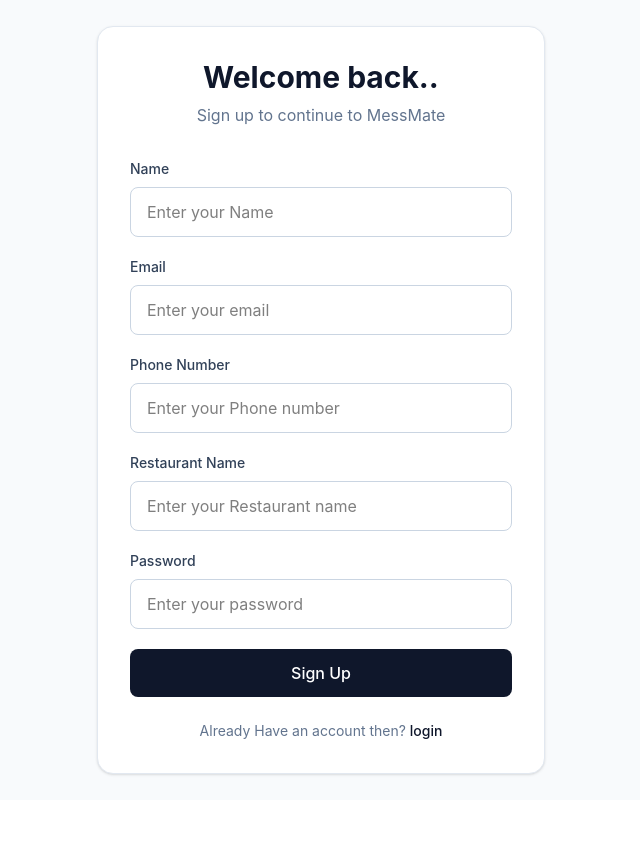
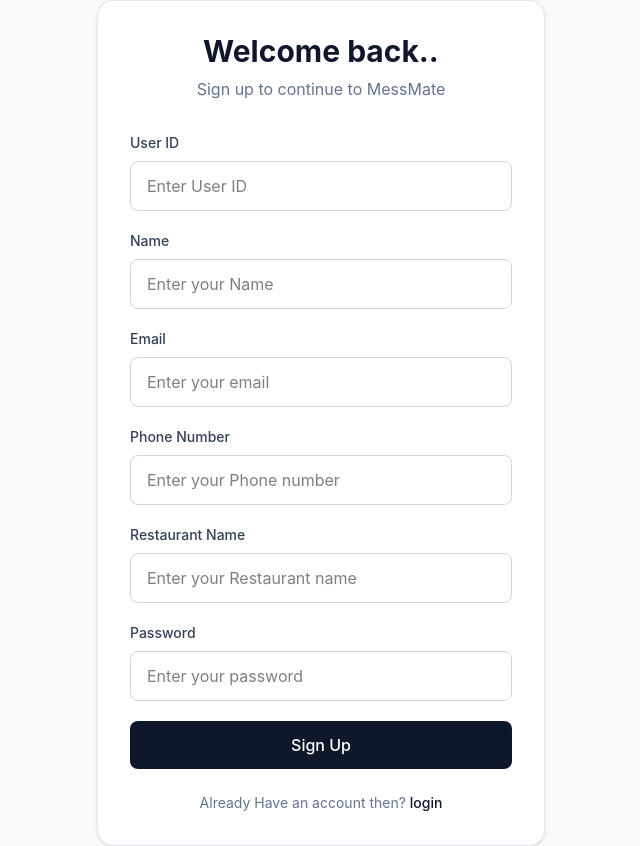
Before and after one commit to vermaaditya17/MessMate2.0, a React (Vite) app in the folder client/: page /user/register in a window 1280 px wide. Shown: the whole page, without its empty margins (319-959 px from the left). Before the commit the page ends 800 px from the top, so only its background shows below. Built offline with nearby package versions, Linux system fonts and the light colour scheme.

Commit message:
remove node_module and ignore env

```diff
--- a/client/package.json
+++ b/client/package.json
@@ -11,6 +11,7 @@
   },
   "dependencies": {
     "@tailwindcss/vite": "^4.3.0",
+    "axios": "^1.18.0",
     "html5-qrcode": "^2.3.8",
     "lucide-react": "^1.17.0",
     "react": "^19.2.6",
--- a/client/src/component/admin/AdminLogin.jsx
+++ b/client/src/component/admin/AdminLogin.jsx
@@ -1,9 +1,63 @@
-import { Link } from "react-router-dom";
+import { useState } from "react";
+import { Link, useNavigate } from "react-router-dom";
+import axios from "axios";
 
 export default function AdminLogin() {
+  const navigate = useNavigate();
+
+  const [formData, setFormData] = useState({
+    email: "",
+    password: "",
+  });
+
+  const handleChange = (e) => {
+    setFormData({
+      ...formData,
+      [e.target.name]: e.target.value,
+    });
+  };
+
+  const handleSubmit = async (e) => {
+    e.preventDefault();
+
+    try {
+      const res = await axios.post(
+        "http://localhost:5000/api/admin/login",
+        formData
+      );
+
+      console.log(res.data);
+
+      localStorage.setItem(
+        "admin",
+        JSON.stringify(res.data.admin)
+      );
+
+      if (res.data.token) {
+        localStorage.setItem(
+          "token",
+          res.data.token
+        );
+      }
+
+      alert("Login Successful");
+
+      navigate("/admin/dashboard");
+
+    } catch (error) {
+      console.log(error);
+
+      alert(
+        error.response?.data?.message ||
+        "Login Failed"
+      );
+    }
+  };
+
   return (
     <div className="min-h-screen flex items-center justify-center bg-slate-50 px-4">
       <div className="w-full max-w-md bg-white p-8 rounded-2xl shadow-md">
+
         <h1 className="text-3xl font-bold text-center">
           Admin Login
         </h1>
@@ -12,17 +66,28 @@
           Login to manage your mess
         </p>
 
-        <form className="mt-8 space-y-4">
+        <form
+          onSubmit={handleSubmit}
+          className="mt-8 space-y-4"
+        >
           <input
             type="email"
+            name="email"
+            value={formData.email}
+            onChange={handleChange}
             placeholder="Admin Email"
             className="w-full p-3 border rounded-lg"
+            required
           />
 
           <input
             type="password"
+            name="password"
+            value={formData.password}
+            onChange={handleChange}
             placeholder="Password"
             className="w-full p-3 border rounded-lg"
+            required
           />
 
           <button
--- a/client/src/component/admin/AdminRegister.jsx
+++ b/client/src/component/admin/AdminRegister.jsx
@@ -1,10 +1,52 @@
-
-import { Link } from "react-router-dom";
+import { useState } from "react";
+import { Link, useNavigate } from "react-router-dom";
+import axios from "axios";
 
 export default function AdminRegister() {
+  const navigate = useNavigate();
+
+  const [formData, setFormData] = useState({
+    ownerName: "",
+    restaurantName: "",
+    email: "",
+    mobile: "",
+    password: "",
+  });
+
+  const handleChange = (e) => {
+    setFormData({
+      ...formData,
+      [e.target.name]: e.target.value,
+    });
+  };
+
+  const handleSubmit = async (e) => {
+    e.preventDefault();
+
+    try {
+      const res = await axios.post(
+        "http://localhost:5000/api/admin/register",
+        formData
+      );
+
+      alert(res.data.message);
+
+      navigate("/admin/login");
+
+    } catch (error) {
+      console.log(error);
+
+      alert(
+        error.response?.data?.message ||
+        "Registration Failed"
+      );
+    }
+  };
+
   return (
     <div className="min-h-screen flex items-center justify-center bg-slate-50 px-4">
       <div className="w-full max-w-md bg-white p-8 rounded-2xl shadow-md">
+
         <h1 className="text-3xl font-bold text-center">
           Admin Register
         </h1>
@@ -13,35 +55,58 @@
           Create your mess owner account
         </p>
 
-        <form className="mt-8 space-y-4">
+        <form
+          onSubmit={handleSubmit}
+          className="mt-8 space-y-4"
+        >
           <input
             type="text"
+            name="ownerName"
+            value={formData.ownerName}
+            onChange={handleChange}
             placeholder="Full Name"
             className="w-full p-3 border rounded-lg"
+            required
           />
 
           <input
             type="text"
+            name="restaurantName"
+            value={formData.restaurantName}
+            onChange={handleChange}
             placeholder="Mess Name"
             className="w-full p-3 border rounded-lg"
+            required
           />
 
           <input
             type="email"
+            name="email"
+            value={formData.email}
+            onChange={handleChange}
             placeholder="Email"
             className="w-full p-3 border rounded-lg"
+            required
           />
 
           <input
             type="tel"
+            name="mobile"
+            value={formData.mobile}
+            onChange={handleChange}
             placeholder="Mobile Number"
             className="w-full p-3 border rounded-lg"
+            required
           />
 
           <input
             type="password"
+            name="password"
+            value={formData.password}
+            onChange={handleChange}
             placeholder="Password"
             className="w-full p-3 border rounded-lg"
+            required
           />
 
           <button
--- a/client/src/component/user/Login.jsx
+++ b/client/src/component/user/Login.jsx
@@ -1,6 +1,52 @@
-import { Link } from "react-router-dom";
+import { useState } from "react";
+import { Link, useNavigate } from "react-router-dom";
+import axios from "axios";
 
 export default function Login() {
+  const navigate = useNavigate();
+
+  const [formData, setFormData] = useState({
+    email: "",
+    password: "",
+  });
+
+  const handleChange = (e) => {
+    setFormData({
+      ...formData,
+      [e.target.name]: e.target.value,
+    });
+  };
+
+  const handleSubmit = async (e) => {
+    e.preventDefault();
+
+    try {
+      const res = await axios.post(
+        "http://localhost:5000/api/users/login",
+        formData
+      );
+
+      console.log(res.data);
+
+      localStorage.setItem(
+        "user",
+        JSON.stringify(res.data.user)
+      );
+
+      alert("Login Successful");
+
+      navigate("/user/dashboard");
+
+    } catch (error) {
+      console.log(error);
+
+      alert(
+        error.response?.data?.message ||
+          "Login Failed"
+      );
+    }
+  };
+
   return (
     <div className="min-h-screen flex items-center justify-center bg-slate-50 px-4">
       <div className="w-full max-w-md bg-white rounded-2xl shadow-sm border border-slate-200 p-8">
@@ -9,20 +55,29 @@
           <h1 className="text-3xl font-bold text-slate-900">
             Welcome Back
           </h1>
+
           <p className="mt-2 text-slate-500">
             Sign in to continue to MessMate
           </p>
         </div>
 
-        <form className="mt-8 space-y-5">
+        <form
+          onSubmit={handleSubmit}
+          className="mt-8 space-y-5"
+        >
           <div>
             <label className="block text-sm font-medium text-slate-700 mb-2">
-              Email or phone number
+              Email
             </label>
+
             <input
               type="email"
-              placeholder="Enter your email or Number"
+              name="email"
+              value={formData.email}
+              onChange={handleChange}
+              placeholder="Enter your email"
               className="w-full px-4 py-3 border border-slate-300 rounded-lg outline-none focus:ring-2 focus:ring-slate-900"
+              required
             />
           </div>
 
@@ -30,10 +85,15 @@
             <label className="block text-sm font-medium text-slate-700 mb-2">
               Password
             </label>
+
             <input
               type="password"
+              name="password"
+              value={formData.password}
+              onChange={handleChange}
               placeholder="Enter your password"
               className="w-full px-4 py-3 border border-slate-300 rounded-lg outline-none focus:ring-2 focus:ring-slate-900"
+              required
             />
           </div>
 
@@ -47,10 +107,12 @@
 
         <p className="mt-6 text-center text-sm text-slate-500">
           Don't have an account?{" "}
-
-        <Link to={"/user/register"} className="text-slate-900 font-medium hover:underline">
-        Sign Up
-        </Link>
+          <Link
+            to="/user/register"
+            className="text-slate-900 font-medium hover:underline"
+          >
+            Sign Up
+          </Link>
         </p>
       </div>
     </div>
--- a/client/src/component/user/RegisterForm.jsx
+++ b/client/src/component/user/RegisterForm.jsx
@@ -1,6 +1,48 @@
-import { Link } from "react-router-dom";
+import { useState} from "react";
+import { Link, useNavigate } from "react-router-dom";
+import axios from "axios"
 
 export default function RegisterForm(){
+  const navigate = useNavigate()
+
+  const [formData , setFormData] = useState({
+    id:"",
+    name:"",
+    email:"",
+    phone:"",
+    restaurantName:"",
+    password:""
+  })
+
+  const handleChange =(e)=>{
+    setFormData({
+      ...formData,
+      [e.target.name]:e.target.value
+    })
+  }
+
+  const handleSubmit = async (e) => {
+  e.preventDefault();
+
+  try {
+    const res = await axios.post(
+      "http://localhost:5000/api/users/register",
+      formData
+    );
+
+    alert(res.data.message);
+
+    navigate("/user/login");
+
+  } catch (error) {
+    console.log(error);
+
+    alert(
+      error.response?.data?.message ||
+      "Something went wrong"
+    );
+  }
+};
     return(
         <>
     <div className="min-h-screen flex items-center justify-center bg-slate-50 px-4">
@@ -16,7 +58,24 @@
           </p>
         </div>
 
-        <form className="mt-8 space-y-5">
+        <form
+            onSubmit={handleSubmit}
+        className="mt-8 space-y-5">
+
+            <div>
+               <label className="block text-sm font-medium text-slate-700 mb-2">
+                  User ID
+               </label>
+
+            <input
+                type="number"
+                name="id"
+                value={formData.id}
+                 onChange={handleChange}
+                placeholder="Enter User ID"
+                 className="w-full px-4 py-3 border border-slate-300 rounded-lg"
+             />
+            </div>
 
             <div>
             <label className="block text-sm font-medium text-slate-700 mb-2">
@@ -25,6 +84,9 @@
 
             <input
              type="text"
+             name="name"
+             value={formData.name}
+             onChange={handleChange}
              placeholder="Enter your Name"
              className="w-full px-4 py-3 border border-slate-300 rounded-lg outline-none focus:ring-2 focus:ring-slate-900"
             />
@@ -38,7 +100,10 @@
 
             <input
   type="email"
-              placeholder="Enter your email "
+  name="email"
+  value={formData.email}
+  onChange={handleChange}
+  placeholder="Enter your email"
   className="w-full px-4 py-3 border border-slate-300 rounded-lg outline-none focus:ring-2 focus:ring-slate-900"
 />
           </div>
@@ -50,6 +115,9 @@
 
            <input
   type="number"
+  name="phone"
+  value={formData.phone}
+  onChange={handleChange}
   placeholder="Enter your Phone number"
   className="w-full px-4 py-3 border border-slate-300 rounded-lg outline-none focus:ring-2 focus:ring-slate-900"
 />
@@ -61,6 +129,9 @@
 
            <input
   type="text"
+  name="restaurantName"
+  value={formData.restaurantName}
+  onChange={handleChange}
   placeholder="Enter your Restaurant name"
   className="w-full px-4 py-3 border border-slate-300 rounded-lg outline-none focus:ring-2 focus:ring-slate-900"
 />
@@ -75,6 +146,9 @@
 
             <input
   type="password"
+  name="password"
+  value={formData.password}
+  onChange={handleChange}
   placeholder="Enter your password"
   className="w-full px-4 py-3 border border-slate-300 rounded-lg outline-none focus:ring-2 focus:ring-slate-900"
 />
```
Also changed, not shown: 2 other files (tests, documents, lock files or other folders). Lines whose indentation alone changed are shown as unchanged.
